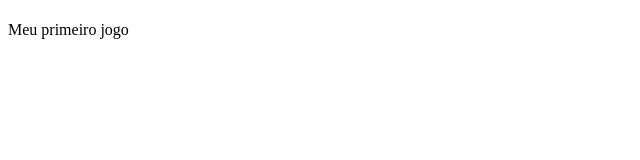
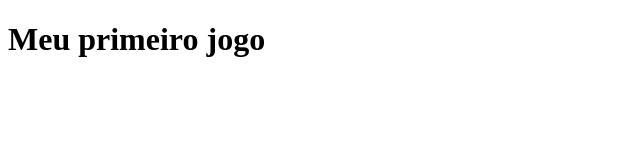
Before and after one commit to GustavoSantos7inkiro/RRRRR, a plain HTML site: page index.html in a window 1280 px wide. Shown: the whole page, without its empty margins (0-640 px from the left). Drawn offline with Linux system fonts and the light colour scheme.

Commit message:
Commit inicial do jogo

```diff
--- a/index.html
+++ b/index.html
@@ -6,6 +6,6 @@
     <title>Document</title>
 </head>
 <body>
-    <h1></h1>Meu primeiro jogo</h1>
+    <h1>Meu primeiro jogo</h1>
 </body>
 </html>
```
